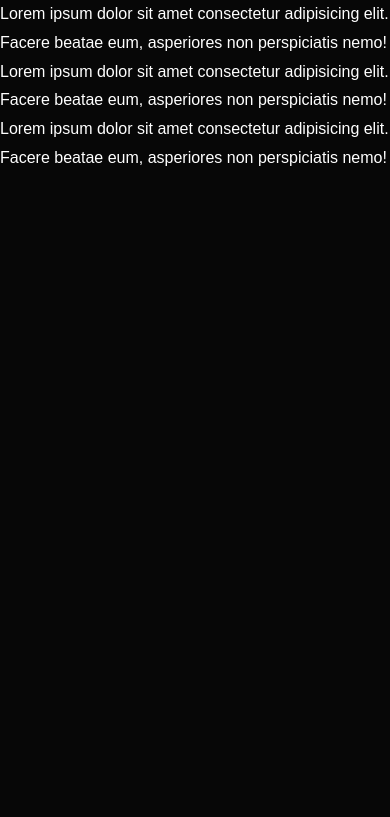
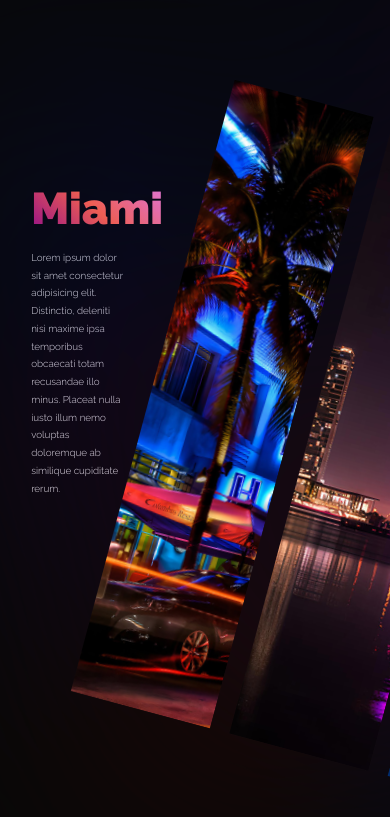
Before and after one commit to MadMax8930/parallax-slider, a plain HTML site: page index.html in a window 390 px wide. Drawn offline with Linux system fonts and the light colour scheme; a web font is replaced by a local one.

Commit message:
slider done

```diff
--- a/app.js
+++ /dev/null
@@ -1,5 +0,0 @@
-const sliderMain = new Swiper('.slider_main', {
-    freeMode: true,
-    centeredSlides: true,
-    slidesPerView: 3
-})
--- /dev/null
+++ b/css/main.css
@@ -0,0 +1,98 @@
+* {
+	margin: 0;
+	padding: 0;
+	box-sizing: border-box;
+}
+:root {
+	--dark: #070707;
+	--sizeindex: calc(1vw + 1vh);
+	--transition: .75s cubic-bezier(.2, .6, 0, 1);
+}
+@font-face {
+	font-family: raleway_m;
+	src: url(../fonts/raleway-v22-cyrillic-300.woff2);
+	font-weight: 300;
+}
+@font-face {
+	font-family: raleway_m;
+	src: url(../fonts/raleway-v22-cyrillic-900.woff2);
+	font-weight: 900;
+}
+body, html {
+	width: 100%;
+	height: 100%;
+	background-color: var(--dark);
+	color: #fff;
+	font-family: raleway_m, sans-serif;
+	overflow: hidden;
+	line-height: 1.8;
+}
+.slider {
+	height: 100%;
+	transform: rotate(15deg);
+	overflow: visible;
+	top: 10vh;
+}
+.slier__wrapper {
+	transition: var(--transition)!important;
+	will-change: transform;
+}
+.slider__item {
+	max-height: 75vh;
+	overflow: hidden;
+	cursor: pointer;
+	transition: transform var(--transition), box-shadow var(--transition);
+}
+.slider__img {
+	width: 300%;
+	height: 100%;
+	background-size: cover;
+	position: absolute;
+	left: -100%;
+	transition: var(--transition)!important;
+	will-change: transform;
+}
+.slider_bg {
+	z-index: 0;
+	transform: rotate(-20deg)!important;
+	top: -90vh;
+	left: -10vh;
+	opacity: .15;
+	filter: blur(120px) saturate(10);
+}
+.slider_bg .slider__item {
+	max-height: 100vh;
+}
+.slider__item.opened {
+	z-index: 2;
+	transform: rotate(-15deg) scale(1.45);
+	box-shadow: rgb(0 0 0 / .75) 0 0 0 10000px;
+}
+.description {
+	position: absolute;
+	font-size: calc(var(--sizeindex) * .8);
+	top: 20vh;
+	left: 8vw;
+	max-width: 24vw;
+	transition: opacity var(--transition), transform var(--transition);
+}
+.logo {
+	font-size: calc(var(--sizeindex) * 3.6);
+	font-weight: 900;
+	display: inline-block;
+	background: linear-gradient(45deg, DarkMagenta, Tomato, Violet);
+	-webkit-background-clip: text;
+	-webkit-text-fill-color: transparent;
+}
+.description p {
+	opacity: .9;
+	transition: transform var(--transition);
+	transition-duration: 3s;
+}
+.description.hidden {
+	opacity: 0;
+	transform: translateY(5vh);
+}
+.description.hidden p {
+	transform: translateY(2vh);
+}
--- a/index.html
+++ b/index.html
@@ -5,18 +5,86 @@
 	<meta http-equiv="X-UA-Compatible" content="IE=edge">
 	<meta name="viewport" content="width=device-width, initial-scale=1.0">
 	<link rel="stylesheet" href="libs/swiper/swiper-bundle.min.css">
-    <link rel="stylesheet" href="style.css">
-    <title>Miami Parallax Gradient Slider</title>
+	<link rel="stylesheet" href="css/main.css">
+	<title>Miami Parallax Slider</title>
 </head>
 <body>
+
+	<div class="description">
+		<div class="logo">Miami</div>
+		<p>Lorem ipsum dolor sit amet consectetur adipisicing elit. Distinctio, deleniti nisi maxime ipsa temporibus obcaecati totam recusandae illo minus. Placeat nulla iusto illum nemo voluptas doloremque ab similique cupiditate rerum.</p>
+	</div>
+
 	<div class="swiper slider slider_main">
-        <div class="swipper-wrapper slider__wrapper">
-            <div class="swiper-slide slider__item">Lorem ipsum dolor sit amet consectetur adipisicing elit. Facere beatae eum, asperiores non perspiciatis nemo!</div>
-            <div class="swiper-slide slider__item">Lorem ipsum dolor sit amet consectetur adipisicing elit. Facere beatae eum, asperiores non perspiciatis nemo!</div>
-            <div class="swiper-slide slider__item">Lorem ipsum dolor sit amet consectetur adipisicing elit. Facere beatae eum, asperiores non perspiciatis nemo!</div>
+		<div class="swiper-wrapper slier__wrapper">
+
+			<div class="swiper-slide slider__item">
+				<div class="slider__img" data-swiper-parallax="20%" style="background-image: url(images/1.jpg);"></div>
+			</div>
+			<div class="swiper-slide slider__item">
+				<div class="slider__img" data-swiper-parallax="30%" style="background-image: url(images/2.jpg);"></div>
+			</div>
+			<div class="swiper-slide slider__item">
+				<div class="slider__img" data-swiper-parallax="20%" style="background-image: url(images/3.jpg);"></div>
+			</div>
+			<div class="swiper-slide slider__item">
+				<div class="slider__img" data-swiper-parallax="30%" style="background-image: url(images/4.jpg);"></div>
+			</div>
+			<div class="swiper-slide slider__item">
+				<div class="slider__img" data-swiper-parallax="20%" style="background-image: url(images/5.jpg);"></div>
+			</div>
+			<div class="swiper-slide slider__item">
+				<div class="slider__img" data-swiper-parallax="30%" style="background-image: url(images/6.jpg);"></div>
+			</div>
+			<div class="swiper-slide slider__item">
+				<div class="slider__img" data-swiper-parallax="20%" style="background-image: url(images/7.jpg);"></div>
+			</div>
+			<div class="swiper-slide slider__item">
+				<div class="slider__img" data-swiper-parallax="30%" style="background-image: url(images/8.jpg);"></div>
+			</div>
+			<div class="swiper-slide slider__item">
+				<div class="slider__img" data-swiper-parallax="20%" style="background-image: url(images/9.jpg);"></div>
+			</div>
+
 		</div>
 	</div>
+
+	<div class="swiper slider slider_bg">
+		<div class="swiper-wrapper slier__wrapper">
+
+			<div class="swiper-slide slider__item">
+				<div class="slider__img" data-swiper-parallax="20%" style="background-image: url(images/1.jpg);"></div>
+			</div>
+			<div class="swiper-slide slider__item">
+				<div class="slider__img" data-swiper-parallax="30%" style="background-image: url(images/2.jpg);"></div>
+			</div>
+			<div class="swiper-slide slider__item">
+				<div class="slider__img" data-swiper-parallax="20%" style="background-image: url(images/3.jpg);"></div>
+			</div>
+			<div class="swiper-slide slider__item">
+				<div class="slider__img" data-swiper-parallax="30%" style="background-image: url(images/4.jpg);"></div>
+			</div>
+			<div class="swiper-slide slider__item">
+				<div class="slider__img" data-swiper-parallax="20%" style="background-image: url(images/5.jpg);"></div>
+			</div>
+			<div class="swiper-slide slider__item">
+				<div class="slider__img" data-swiper-parallax="30%" style="background-image: url(images/6.jpg);"></div>
+			</div>
+			<div class="swiper-slide slider__item">
+				<div class="slider__img" data-swiper-parallax="20%" style="background-image: url(images/7.jpg);"></div>
+			</div>
+			<div class="swiper-slide slider__item">
+				<div class="slider__img" data-swiper-parallax="30%" style="background-image: url(images/8.jpg);"></div>
+			</div>
+			<div class="swiper-slide slider__item">
+				<div class="slider__img" data-swiper-parallax="20%" style="background-image: url(images/9.jpg);"></div>
+			</div>
+
+		</div>
+	</div>
+
 	<script src="libs/swiper/swiper-bundle.min.js"></script>
-    <script src="app.js"></script>
+	<script src="js/app.js"></script>
+
 </body>
 </html>
--- /dev/null
+++ b/js/app.js
@@ -0,0 +1,34 @@
+const sliderMain = new Swiper('.slider_main', {
+	freeMode: true,
+	centeredSlides: true,
+	mousewheel: true,
+	parallax: true,
+	breakpoints: {
+		0: {
+			slidesPerView: 2.5,
+			spaceBetween: 20
+		},
+		680: {
+			slidesPerView: 3.5,
+			spaceBetween: 60
+		}
+	}
+})
+const sliderBg = new Swiper('.slider_bg', {
+	centeredSlides: true,
+	parallax: true,
+	spaceBetween: 60,
+	slidesPerView: 3.5
+})
+sliderMain.controller.control = sliderBg
+
+document.querySelectorAll('.slider__item').forEach(item => {
+	item.addEventListener('click', event => {
+		item.classList.toggle('opened')
+	})
+})
+
+let desc = document.querySelector('.description')
+sliderMain.on('slideChange', e => {
+	sliderMain.activeIndex > 0 ? desc.classList.add('hidden') : desc.classList.remove('hidden')
+})
--- a/style.css
+++ /dev/null
@@ -1,32 +0,0 @@
-* {
-    margin: 0;
-    padding: 0;
-    box-sizing: border-box;
-}
-
-:root {
-    --dark: #070707;
-    --sizeindex: calc(1vw + 1vh);
-}
-
-@font-face {
-    font-family: raleway_m;
-    src: url('./assets/fonts/raleway-v22-cyrillic-300.woff2');
-    font-weight: 300;
-}
-
-@font-face {
-    font-family: raleway_m;
-    src: url('./assets/fonts/raleway-v22-cyrillic-900.woff2');
-    font-weight: 900;
-}
-
-body, html {
-    width: 100%;
-    height: 100%;
-    background-color: var(--dark);
-    color: #fff;
-    font-family: raleway_m, sans-serif;
-    line-height: 1.8;
-    overflow: hidden;
-}
```
Lines whose indentation alone changed are shown as unchanged.
